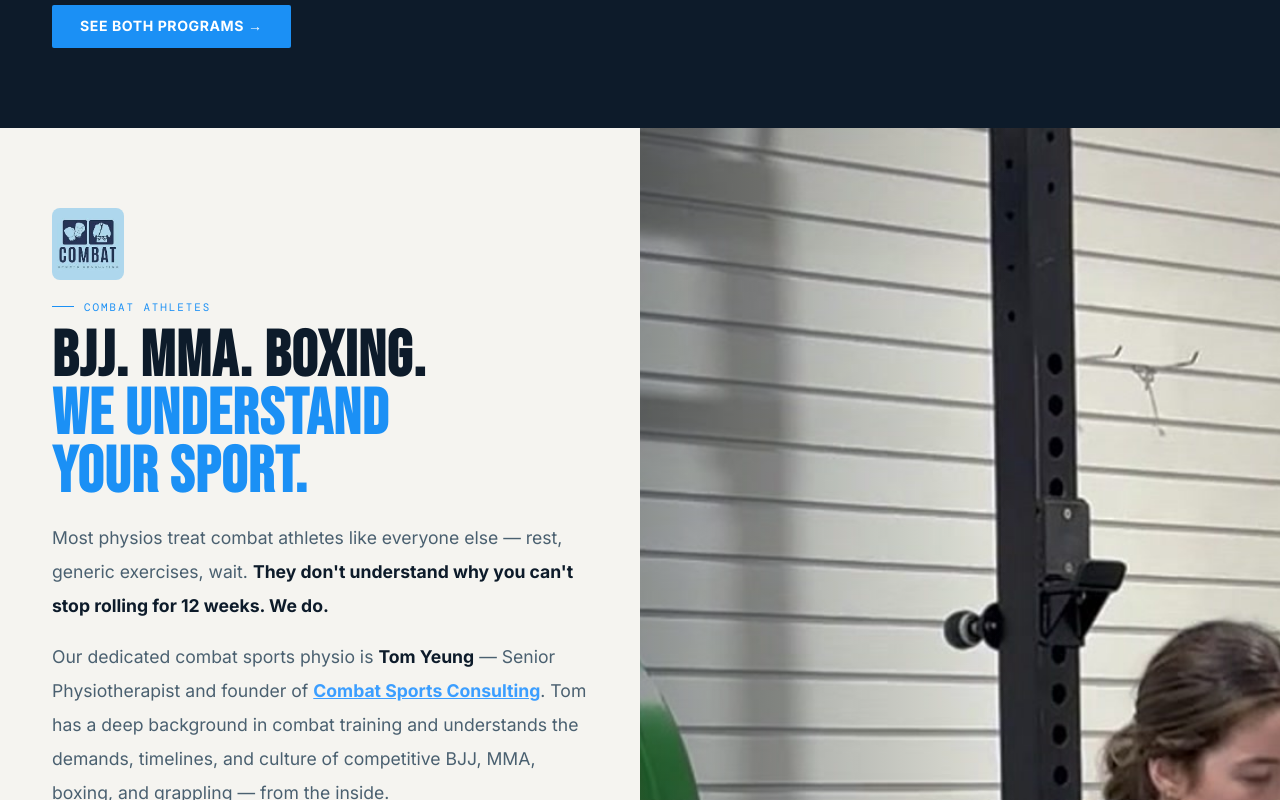
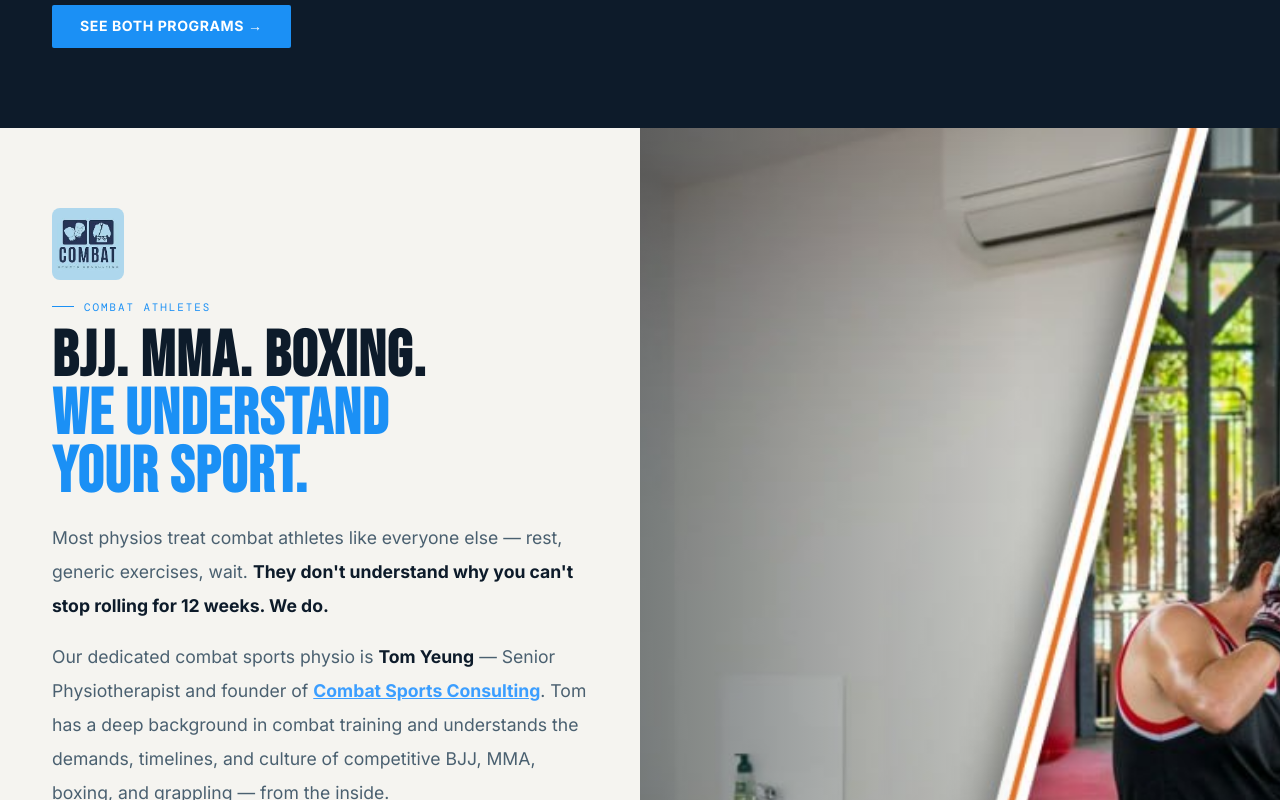
Before and after one commit to ctandy-ai/Stride-Website, a Next.js app: page / in a window 1280 px wide. Shown: the part 6420-7220 px from the top of the page. Built offline with nearby package versions, Linux system fonts and the light colour scheme.

Commit message:
Combat sports: add physio/fighters split image

```diff
--- a/components/sections/CombatSports.tsx
+++ b/components/sections/CombatSports.tsx
@@ -124,8 +124,8 @@ export default function CombatSports() {
       >
         {/* eslint-disable-next-line @next/next/no-img-element */}
         <img
-          src="/gym-section.jpg"
-          alt="Combat sports physio training at Stride Sports Physio Melbourne"
+          src="/combat-sports.jpg"
+          alt="Tom Yeung treating a combat athlete — Stride Sports Physio Melbourne"
           style={{ width: "100%", height: "100%", objectFit: "cover", objectPosition: "center top", position: "absolute", inset: 0 }}
         />
         <div style={{
```
Also changed, not shown: public/combat-sports.jpg (added).
